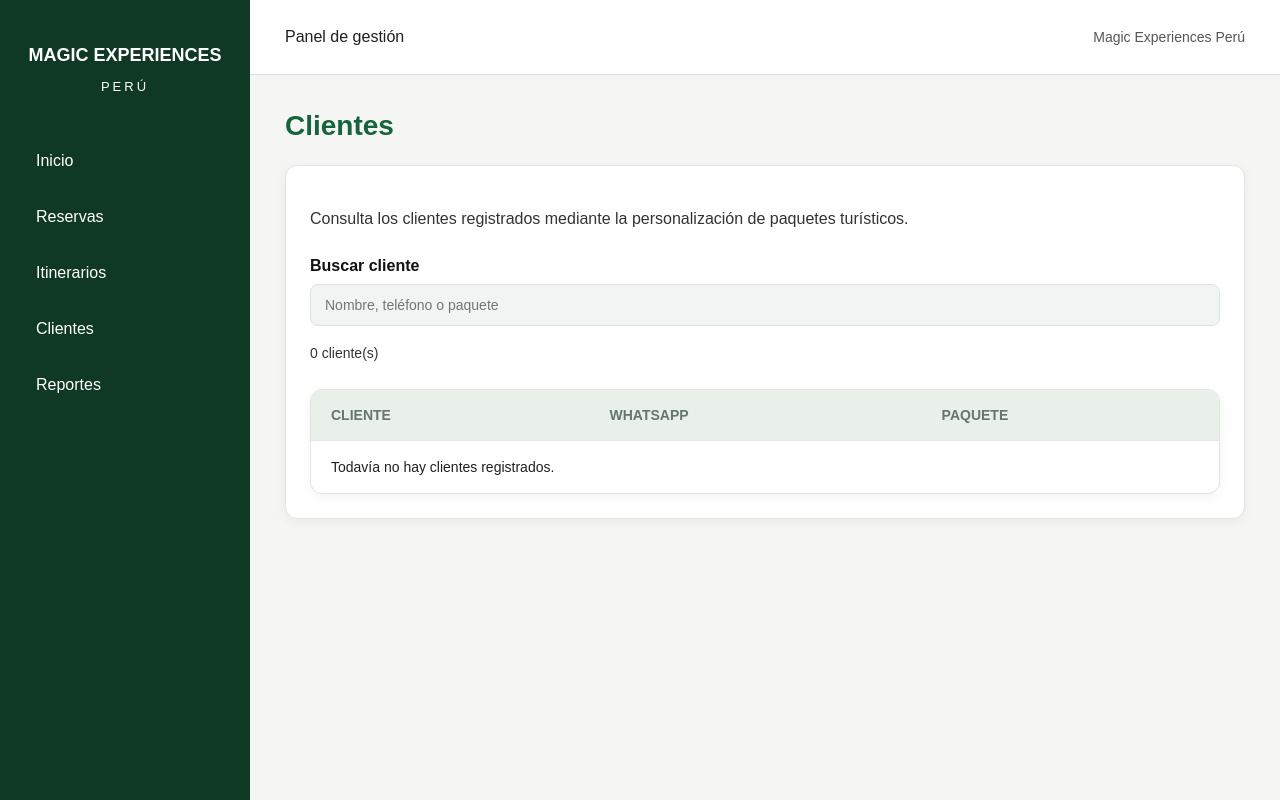
After one commit to Rodri7930/PROYECTO-MEP, a Django app: template src/ui/templates/ui/clientes.html in a window 1280 px wide. The commit adds this page. Run offline with Django 5.2, Linux system fonts and the light colour scheme; the template is opened without the code that fills it, so the values that code supplies are empty.

Commit message:
feat: (GREEN) implementar listado y busqueda de clientes

```diff
--- a/src/ui/static/ui/css/base.css
+++ b/src/ui/static/ui/css/base.css
@@ -881,3 +881,63 @@ body {
 .seccion-resultados .fila-detalle-proveedor strong {
     color: #111111;
 }
+
+/* PANTALLA CLIENTES */
+
+.seccion-clientes {
+    padding: 24px;
+}
+
+.descripcion-clientes {
+    color: #333333;
+    margin-bottom: 22px;
+}
+
+.pantalla-clientes .grupo-campo {
+    max-width: 100%;
+    margin-bottom: 16px;
+}
+
+.pantalla-clientes #buscar-cliente {
+    width: 100%;
+    background: #f1f4f2;
+    border: 1px solid #dce4df;
+    border-radius: 8px;
+    padding: 12px 14px;
+    color: #111111;
+    font-size: 14px;
+}
+
+.pantalla-clientes #buscar-cliente:focus {
+    outline: 2px solid #17633c;
+    outline-offset: 1px;
+}
+
+.contador-clientes {
+    color: #333333;
+    font-size: 14px;
+    margin: 12px 0;
+}
+
+.pantalla-clientes .contenedor-tabla {
+    overflow-x: auto;
+}
+
+.pantalla-clientes .tabla-trabajos {
+    width: 100%;
+}
+
+.pantalla-clientes .tabla-trabajos th {
+    color: #65766d;
+    text-align: left;
+}
+
+.pantalla-clientes .tabla-trabajos a {
+    color: #17633c;
+    text-decoration: none;
+    font-weight: 500;
+}
+
+.pantalla-clientes .tabla-trabajos a:hover {
+    text-decoration: underline;
+}
--- /dev/null
+++ b/src/ui/static/ui/js/clientes.js
@@ -0,0 +1,101 @@
+
+document.addEventListener("DOMContentLoaded", () => {
+    const CLAVE = "mep_paquetes_demo";
+
+    const buscador = document.getElementById("buscar-cliente");
+    const contador = document.getElementById("contador-clientes");
+    const tabla = document.getElementById("tabla-clientes");
+
+    if (!buscador || !contador || !tabla) {
+        return;
+    }
+
+    const cuerpo = tabla.querySelector("tbody");
+
+    if (!cuerpo) {
+        return;
+    }
+
+    let paquetes = [];
+
+    try {
+        const datos = JSON.parse(
+            sessionStorage.getItem(CLAVE) || "[]"
+        );
+
+        paquetes = Array.isArray(datos) ? datos : [];
+    } catch {
+        paquetes = [];
+    }
+
+    // Obtener clientes de los paquetes personalizados.
+    const clientes = paquetes
+        .filter((paquete) =>
+            paquete.tipo === "Personalizado" &&
+            paquete.cliente_referencia
+        )
+        .map((paquete) => ({
+            nombre: paquete.cliente_referencia,
+            contacto: paquete.contacto_cliente || "Sin contacto",
+            paquete: paquete.nombre,
+            idPaquete: paquete.id
+        }));
+
+    function mostrarClientes(textoBusqueda = "") {
+        const busqueda = textoBusqueda.trim().toLowerCase();
+
+        const filtrados = clientes.filter((cliente) => {
+            const contenido =
+                `${cliente.nombre} ${cliente.contacto} ${cliente.paquete}`
+                    .toLowerCase();
+
+            return contenido.includes(busqueda);
+        });
+
+        cuerpo.replaceChildren();
+
+        contador.textContent = `${filtrados.length} cliente(s)`;
+
+        if (filtrados.length === 0) {
+            const fila = document.createElement("tr");
+            const celda = document.createElement("td");
+
+            celda.colSpan = 3;
+            celda.textContent = busqueda
+                ? "No se encontraron clientes con esa búsqueda."
+                : "Todavía no hay clientes registrados.";
+
+            fila.appendChild(celda);
+            cuerpo.appendChild(fila);
+            return;
+        }
+
+        filtrados.forEach((cliente) => {
+            const fila = document.createElement("tr");
+
+            const celdaNombre = document.createElement("td");
+            celdaNombre.textContent = cliente.nombre;
+
+            const celdaContacto = document.createElement("td");
+            celdaContacto.textContent = cliente.contacto;
+
+            const celdaPaquete = document.createElement("td");
+            const enlace = document.createElement("a");
+
+            enlace.href =
+                `/reservas/resumen/?id=${encodeURIComponent(cliente.idPaquete)}`;
+
+            enlace.textContent = cliente.paquete;
+
+            celdaPaquete.appendChild(enlace);
+            fila.append(celdaNombre, celdaContacto, celdaPaquete);
+            cuerpo.appendChild(fila);
+        });
+    }
+
+    buscador.addEventListener("input", () => {
+        mostrarClientes(buscador.value);
+    });
+
+    mostrarClientes();
+});
--- /dev/null
+++ b/src/ui/templates/ui/clientes.html
@@ -0,0 +1,54 @@
+
+{% extends "ui/base.html" %}
+{% load static %}
+
+{% block titulo %}Clientes | Magic Experiences Perú{% endblock %}
+
+{% block contenido %}
+<section class="pantalla-clientes">
+    <h1 class="titulo-pagina">Clientes</h1>
+
+    <div class="tarjeta seccion-clientes">
+        <p class="descripcion-clientes">
+            Consulta los clientes registrados mediante la personalización
+            de paquetes turísticos.
+        </p>
+
+        <div class="grupo-campo">
+            <label for="buscar-cliente">Buscar cliente</label>
+            <input
+                type="search"
+                id="buscar-cliente"
+                placeholder="Nombre, teléfono o paquete"
+                autocomplete="off"
+            >
+        </div>
+
+        <p id="contador-clientes" class="contador-clientes">
+            0 cliente(s)
+        </p>
+
+        <div class="contenedor-tabla">
+            <table id="tabla-clientes" class="tabla-trabajos">
+                <thead>
+                    <tr>
+                        <th>CLIENTE</th>
+                        <th>WHATSAPP</th>
+                        <th>PAQUETE</th>
+                    </tr>
+                </thead>
+
+                <tbody>
+                    <tr>
+                        <td colspan="3">
+                            Todavía no hay clientes registrados.
+                        </td>
+                    </tr>
+                </tbody>
+            </table>
+        </div>
+    </div>
+</section>
+
+<script src="{% static 'ui/js/clientes.js' %}" defer></script>
+{% endblock %}
--- a/src/ui/urls.py
+++ b/src/ui/urls.py
@@ -55,6 +55,9 @@ def resumen_paquete(request):
 def comparar_proveedores(request):
     return render(request, "ui/comparar_proveedores.html")
 
+def clientes_view(request):
+    return render(request, "ui/clientes.html")
+
 urlpatterns = [
     path("", inicio, name="inicio"),
     path("reservas/", reservas, name="reservas"),
@@ -69,4 +72,5 @@ urlpatterns = [
     path("itinerarios/nuevo/", nuevo_itinerario, name="nuevo_itinerario"),
     path("reservas/resumen/", resumen_paquete, name="resumen_paquete"),
     path("reservas/comparar/", comparar_proveedores, name="comparar_proveedores"),
+    path("clientes/", clientes_view, name="clientes"),
 ]
```
